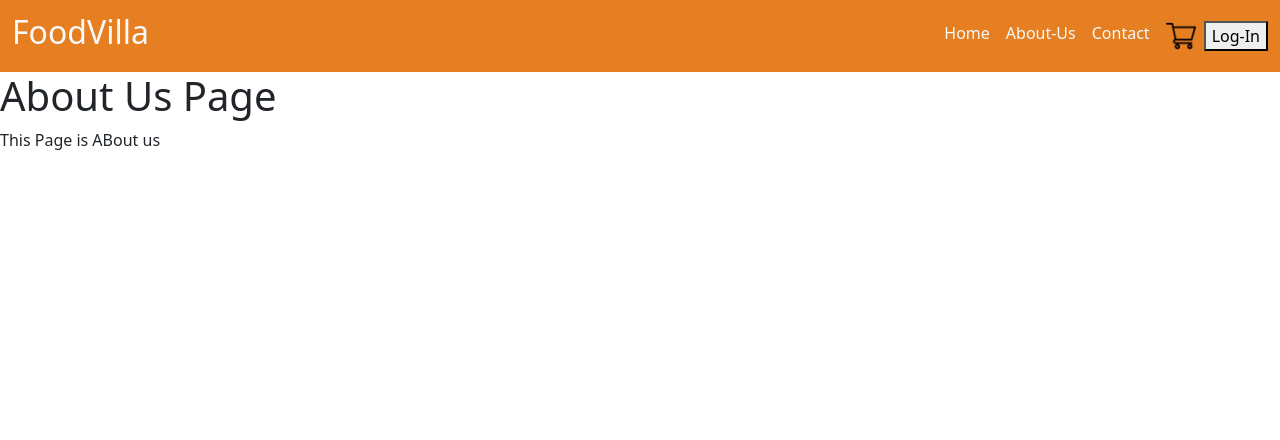
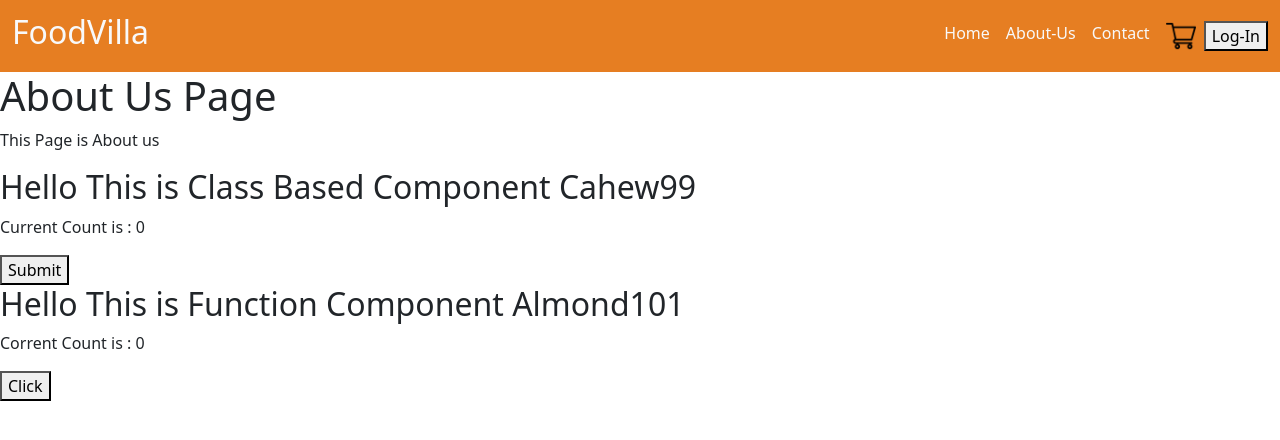
Before and after one commit to KaranMeghe/food-villa, a React (Create React App) app in the folder foodvilla/: page /about in a window 1280 px wide. Shown: the top 440 px of the page. Built offline with nearby package versions, Linux system fonts and the light colour scheme; no server answers.

Commit message:
Replacing About functional component with class based component and adding ProfileClass component

```diff
--- a/foodvilla/src/components/About.js
+++ b/foodvilla/src/components/About.js
@@ -1,13 +1,40 @@
-import Header from "./Header";
-const About = () => {
+import React from "react";
+import ProfileClass from "./ProfileClass";
+import Profile from "./Profile";
+// const About = () => {
+//   return (
+//     <>
+//       <div>
+//         <h1>About Us Page</h1>
+//         <p>This Page is About us</p>
+//         <ProfileClass name={"Cahew"} />
+//         <Profile name={"Almond"} />
+//       </div>
+//     </>
+//   );
+// };
+
+class About extends React.Component {
+  constructor(props) {
+    super(props);
+    console.log("Parent constructor");
+  }
+  componentDidMount() {
+    console.log("Parent cdm");
+  }
+  render() {
+    console.log("parent render");
     return (
       <>
         <div>
           <h1>About Us Page</h1>
-        <p>This Page is ABout us</p>
+          <p>This Page is About us</p>
+          <ProfileClass name={"Cahew"} />
+          <Profile name={"Almond"} />
         </div>
       </>
     );
-};
+  }
+}
 
 export default About;
--- /dev/null
+++ b/foodvilla/src/components/Profile.js
@@ -0,0 +1,14 @@
+import { useState, useEffect } from "react";
+
+const Profile = (props) => {
+  const [count, setCount] = useState(0);
+  return (
+    <>
+      <h2>Hello This is Function Component {props.name}101 </h2>
+      <p>Corrent Count is : {count}</p>
+      <button onClick={() => setCount(count + 1)}>Click</button>
+    </>
+  );
+};
+
+export default Profile;
--- /dev/null
+++ b/foodvilla/src/components/ProfileClass.js
@@ -0,0 +1,30 @@
+import React from "react";
+class ProfileClass extends React.Component {
+  constructor(props) {
+    super(props);
+    this.state = {
+      count: 0,
+    };
+    console.log("Constructor");
+  }
+
+  componentDidMount() {
+    console.log("CDM");
+  }
+
+  render() {
+    console.log("render");
+    const { count } = this.state;
+    return (
+      <>
+        <h2>Hello This is Class Based Component {this.props.name}99 </h2>
+        <p>Current Count is : {count}</p>
+        <button onClick={() => this.setState({ count: count + 1 })}>
+          Submit
+        </button>
+      </>
+    );
+  }
+}
+
+export default ProfileClass;
```
Also changed, not shown: foodvilla/src/index.js (+7 -0 lines). Lines whose indentation alone changed are shown as unchanged.
